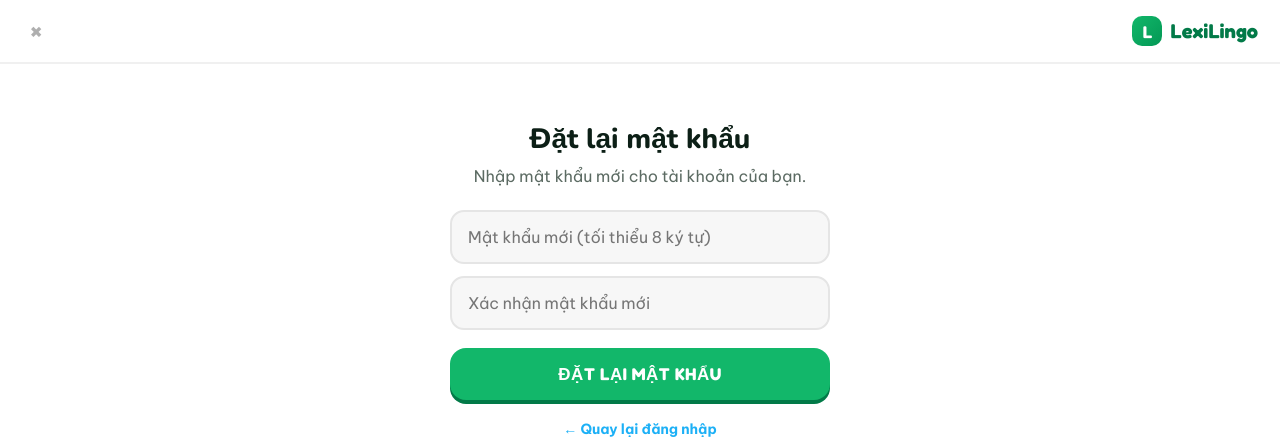
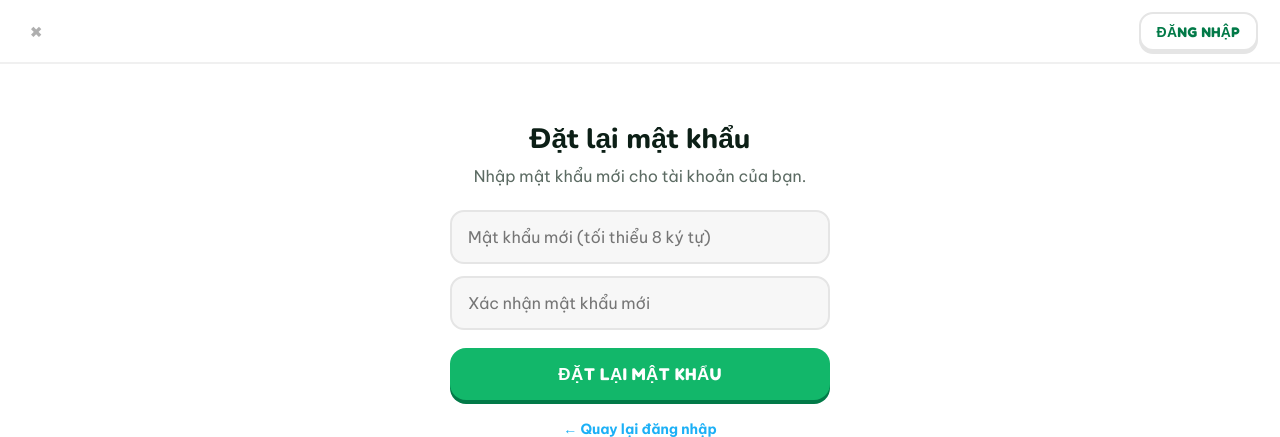
Before and after one commit to InfinityZero3000/php-learning-english-web, a Laravel app: page /reset-password/1 in a window 1280 px wide. Shown: the top 437 px of the page. Run offline with Laravel 12, Linux system fonts and the light colour scheme.

Commit message:
refactor: remove logo from auth header, add login link on reset page
Bo logo + chu "LexiLingo" (.topbar-brand) khoi header dung chung cua
layouts/auth.blade.php, chi con nut dong (x) va nut chuyen huong
(topbar-switch) tuy trang.

Them nut "Dang nhap" o goc phai header cho trang reset-password
(truoc day trang nay khong co nut chuyen huong nao).

```diff
--- a/resources/views/auth/reset-password.blade.php
+++ b/resources/views/auth/reset-password.blade.php
@@ -1,6 +1,10 @@
 @extends('layouts.auth')
 
 @section('title', 'Đặt lại mật khẩu · LexiLingo')
+
+@section('topbar-switch')
+    <a class="topbar-switch" href="{{ route('login') }}">Đăng nhập</a>
+@endsection
 
 @section('styles')
     h1 {
--- a/resources/views/layouts/auth.blade.php
+++ b/resources/views/layouts/auth.blade.php
@@ -282,10 +282,6 @@
 
     <header class="topbar">
         <a class="topbar-close" href="{{ url('/') }}">&times;</a>
-        <div class="topbar-brand">
-            <div class="topbar-logo"><span>L</span></div>
-            <strong>LexiLingo</strong>
-        </div>
         @yield('topbar-switch')
     </header>
 
```
